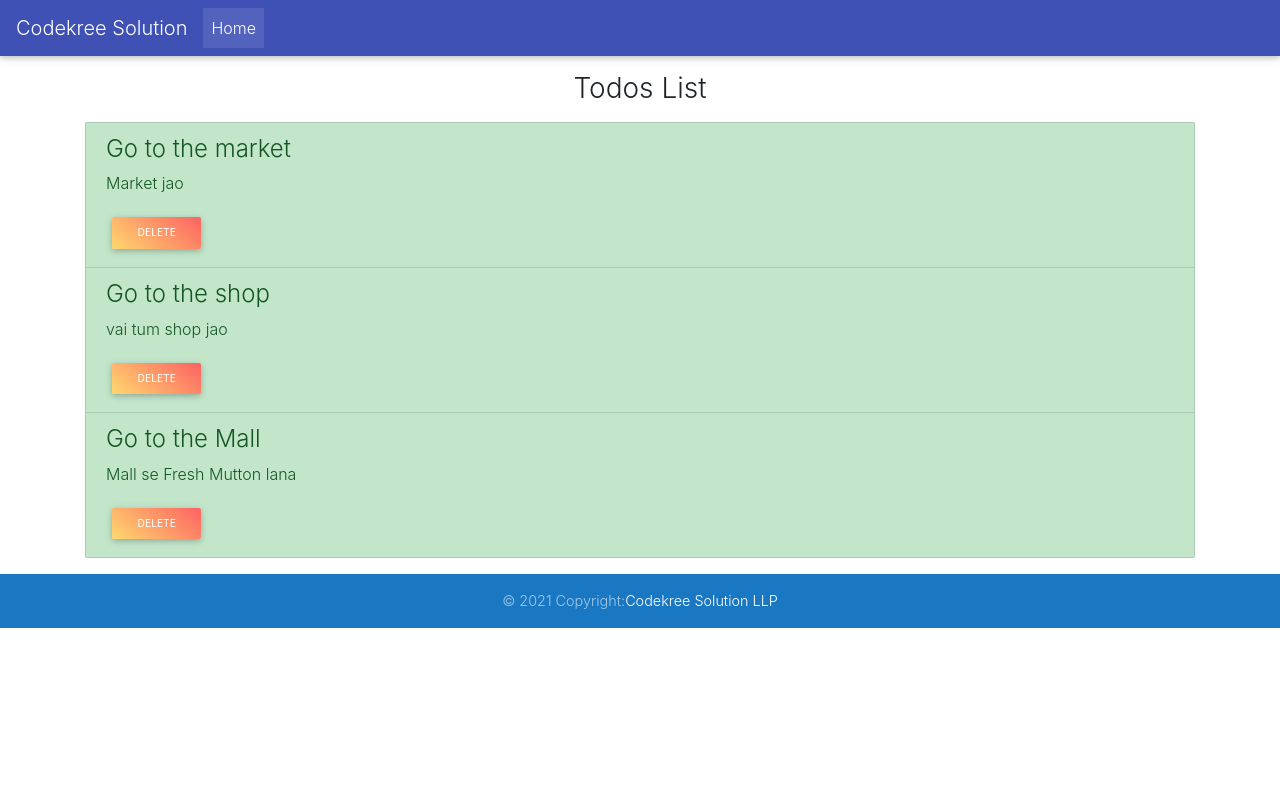
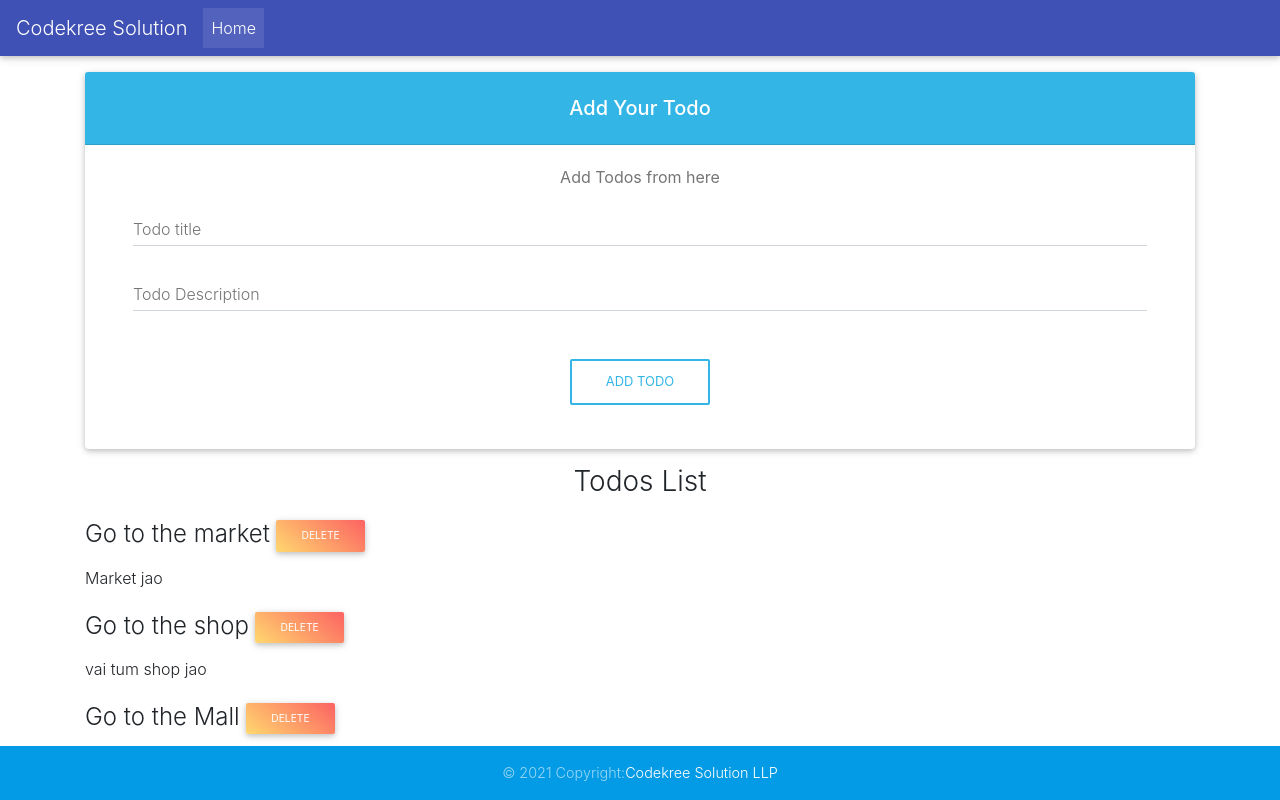
Before and after one commit to adityakoushik/todolistapp, a React (Create React App) app: page / in a window 1280 px wide. Built offline with nearby package versions, Linux system fonts and the light colour scheme.

Commit message:
code update

```diff
--- a/src/App.js
+++ b/src/App.js
@@ -1,14 +1,21 @@
-import logo from './logo.svg';
 import './App.css';
 import { Header } from './Components/Header';
 import { Footer } from './Components/Footer';
 import { Todos } from './Components/Todos';
+import React, { useState } from 'react';
+import { AddTodo } from './Components/AddTodo';
 
 function App() {
-  const onDelete = () => {
-    console.log("Deleted");
+  const onDelete = (todo) => {
+    console.log("Deleted", todo);
+
+    setTodos(todos.filter((e)=>{
+      return e !== todo;
+    }))
   }
-  let todos = [
+  // Below code is for useState Hooks
+  // const [state, setstate] = useState(initialState)
+  const [todos, setTodos] = useState([
     {
       sno: 1,
       title: "Go to the market",
@@ -24,10 +31,11 @@ function App() {
       title: "Go to the Mall",
       desc: "Mall se Fresh Mutton lana"
     },
-  ]
+  ])
   return (
     <>
       <Header title="Codekree Solution" searchBar={false}/>
+      <AddTodo />
       <Todos todos={todos} onDelete={onDelete} />
       <Footer />
     </>
--- /dev/null
+++ b/src/Components/AddTodo.js
@@ -0,0 +1,38 @@
+import React, { useState } from 'react';
+
+export const AddTodo = (props) => {
+
+    const [title, settitle] = useState("");
+    const [desc, setdesc] = useState("");
+
+    const submit = () => {
+
+    }
+    return (
+        <div className="container my-3">
+            <div className="card">
+                <h5 className="card-header info-color white-text text-center py-4">
+                    <strong>Add Your Todo</strong>
+                </h5>
+                <div className="card-body px-lg-5">
+                    <form className="text-center" style={{color: '#757575'}} onSubmit={submit}>
+                        <p>Add Todos from here</p>
+                        <div className="md-form mt-3">
+                            <input type="text" value={title} id="todotitle" className="form-control" />
+                            <label for="todotitle">Todo title</label>
+                        </div>
+                        <div className="md-form mt-3">
+                            <input type="text" value={desc} id="desc" className="form-control" />
+                            <label for="desc">Todo Description</label>
+                        </div>
+                        <button className="btn btn-outline-info btn-rounded z-depth-0 my-4 waves-effect" type="submit">Add Todo</button>
+
+                    </form>
+
+
+                </div>
+
+            </div>
+        </div>
+    )
+}
--- a/src/Components/Footer.js
+++ b/src/Components/Footer.js
@@ -1,9 +1,15 @@
 import React from 'react'
 
 export const Footer = () => {
+  let footerStyle = {
+    position: "absolute",
+    top: "100vh",
+    width: "100%"
+  }
     return (
-        <footer className="page-footer font-small blue">
-          <div className="footer-copyright text-center py-3">© 2021 Copyright:
+        // <footer className="page-footer font-small fixed-bottom" style={footerStyle}>
+        <footer className="page-footer font-small fixed-bottom">
+          <div className="footer-copyright text-center py-3 light-blue darken-1">© 2021 Copyright:
             <a href="https://codekree.com/">Codekree Solution LLP</a>
           </div>
         </footer>
--- a/src/Components/TodoItem.js
+++ b/src/Components/TodoItem.js
@@ -4,9 +4,13 @@ import React from 'react'
 export const TodoItem = ({todo, onDelete}) => {
     return (
         <div>
-            <h4>{todo.title}</h4>
-            <p>{todo.desc}</p>
-            <button type="button" className="btn btn-sm btn peach-gradient waves-effect" onClick={onDelete}>Delete</button>
+            <h4>
+                {todo.title}
+                <button type="button" className="btn btn-sm btn peach-gradient waves-effect" onClick={() => {(onDelete(todo))}}>Delete</button>
+            </h4>
+            <p>
+                {todo.desc}
+            </p>
         </div>
     )
 }
--- a/src/Components/Todos.js
+++ b/src/Components/Todos.js
@@ -5,7 +5,13 @@ export const Todos = (props) => {
     return (
         <div className="container mb-3">
             <h3 className="text-center my-3">Todos List</h3>
-            <ul className="list-group">
+            {/* Below code is a if condition with for loop */}
+            {props.todos.length === 0 ? 'No todos to display' :
+                props.todos.map((todo) => {
+                    return <TodoItem todo={todo} key={todo.sno} onDelete={props.onDelete} />
+                })
+            }
+            {/* <ul className="list-group">
                 {props.todos.map((todo) => {
                     return(
                         <>
@@ -15,7 +21,7 @@ export const Todos = (props) => {
                         </>
                     )
                 })}
-            </ul>
+            </ul> */}
         </div>
     )
 }
```
